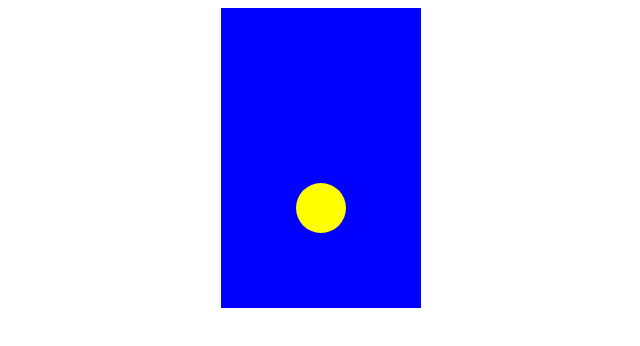
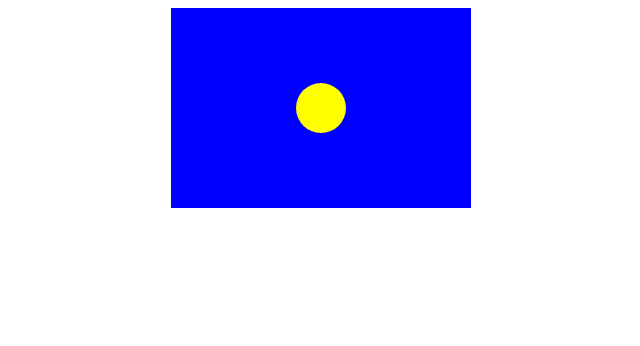
Before and after one commit to hiroko-ino/vuejs--device-motion-game, a Vue app: page / in a window 1280 px wide. Shown: the top 346 px of the page, without its empty margins (319-959 px from the left). Built offline with nearby package versions, Linux system fonts and the light colour scheme.

Commit message:
ボトルの高さ調整

```diff
--- a/src/components/Bottle.vue
+++ b/src/components/Bottle.vue
@@ -9,8 +9,8 @@
 <style scoped>
 .bottle {
   position: relative;
-  width: 200px;
-  height: 300px;
+  width: 300px;
+  height: 200px;
   background-color: blue;
 }
 </style>
```
